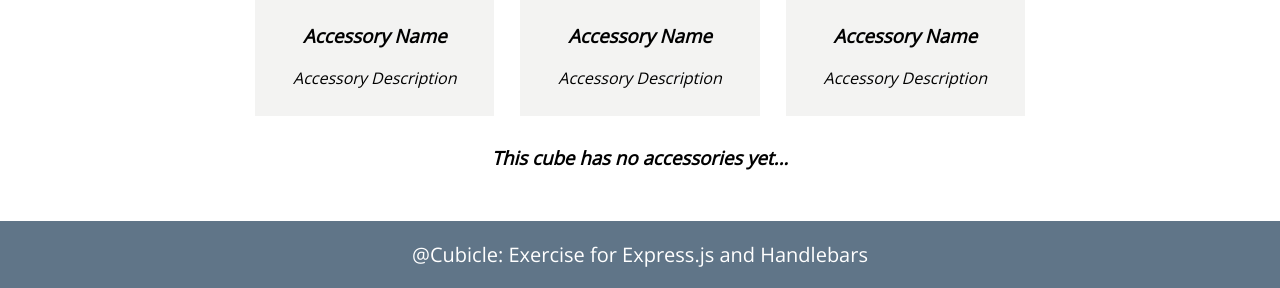
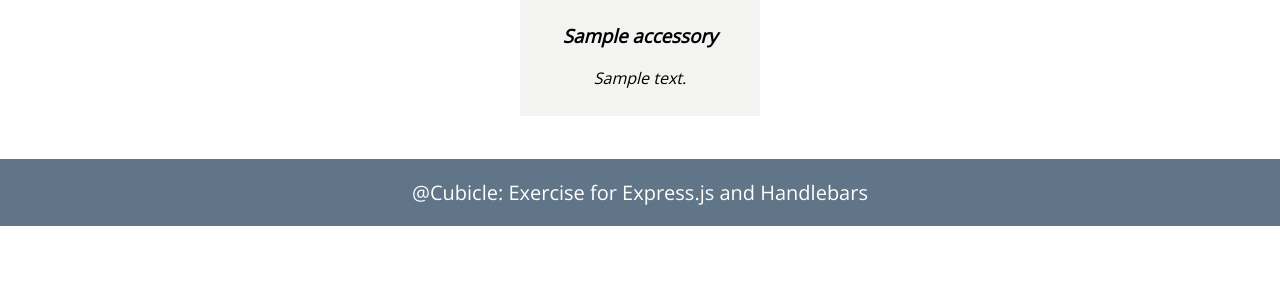
Before and after one commit to petyaNikleva/Rubik-cubes, a Node server app: page /cube/600000000000000000000001 in a window 1280 px wide. Shown: the part 915-1203 px from the top of the page. After the commit the page ends 1141 px from the top, so only its background shows below. Run offline with Node 20, Linux system fonts and the light colour scheme; tables that the repository leaves empty hold one stand-in row (values such as "Sample post"); grey boxes marked "Sample" are stand-in pictures; some libraries are stand-ins or nearby versions.

Commit message:
Attach accessory to cube

```diff
--- a/src/services/cubeService.js
+++ b/src/services/cubeService.js
@@ -2,7 +2,7 @@ const Cube = require('../models/Cube');
 const Accessory = require('../models/Accessory');
 
 const getAll = () => Cube.find({}).lean();
-const getOne = (id) => Cube.findById(id).lean();
+const getOne = (id) => Cube.findById(id).populate('accessories').lean();
 
 const create = (name, description, imageUrl, difficulty) => {
     let cube = new Cube ({
--- a/src/views/cube/details.hbs
+++ b/src/views/cube/details.hbs
@@ -10,21 +10,14 @@
     </div>
     <h2>Accessories</h2>
     <div class="accessories">
-        <div class="accessory">
-            <img src="https://images-na.ssl-images-amazon.com/images/I/61J8UP8pySL._SX425_.jpg" alt="stickerName">
-            <h3>Accessory Name</h3>
-            <p>Accessory Description</p>
-        </div>
-        <div class="accessory">
-            <img src="https://images-na.ssl-images-amazon.com/images/I/61J8UP8pySL._SX425_.jpg" alt="stickerName">
-            <h3>Accessory Name</h3>
-            <p>Accessory Description</p>
-        </div>
-        <div class="accessory">
-            <img src="https://images-na.ssl-images-amazon.com/images/I/61J8UP8pySL._SX425_.jpg" alt="stickerName">
-            <h3>Accessory Name</h3>
-            <p>Accessory Description</p>
-        </div>
-        <h3 class="italic">This cube has no accessories yet...</h3>
+        {{#each accessories}}
+            <div class="accessory">
+                <img src="{{imageUrl}}" alt="{{name}}">
+                <h3>{{name}}</h3>
+                <p>{{description}}</p>
+            </div>
+        {{else}}
+            <h3 class="italic">This cube has no accessories yet...</h3>
+        {{/each}}
     </div>
 </main>
```
